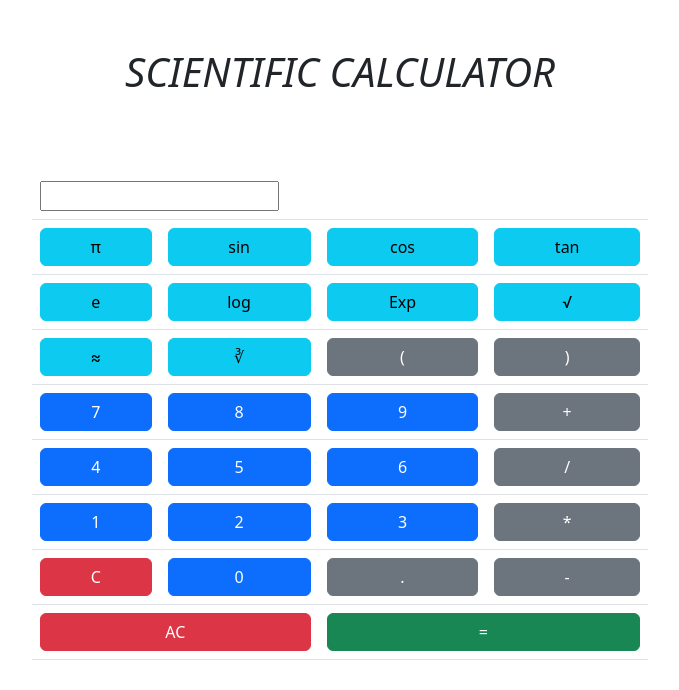
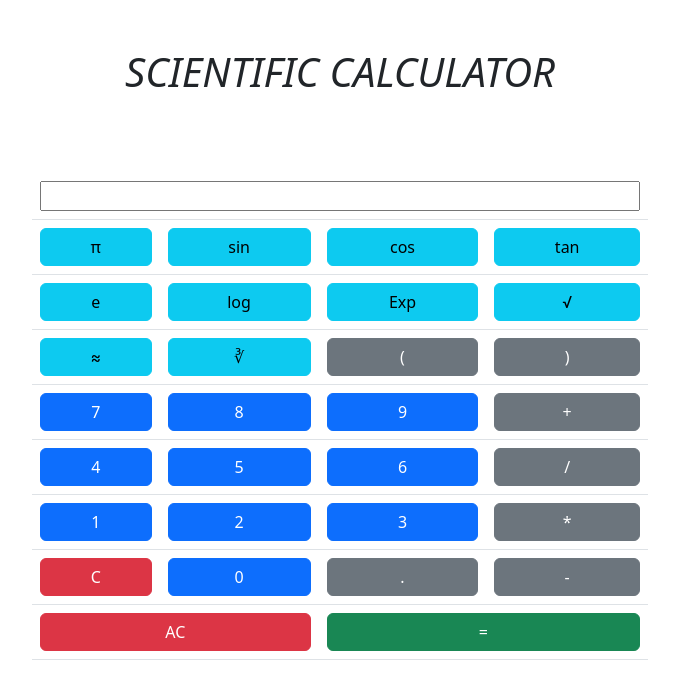
Before and after one commit to MaheenAli-dev/SCIENTIFIC_CALCULATOR, a plain HTML site: page index.html in a window 1280 px wide. Shown: the whole page, without its empty margins (300-979 px from the left). Drawn offline with nearby package versions, Linux system fonts and the light colour scheme.

Commit message:
Update index.html

```diff
--- a/index.html
+++ b/index.html
@@ -20,7 +20,7 @@
             <thead>
                 <tr>
 
-                    <th colspan="4"><input type="text" id="result" class="form-controls"></th>
+                    <th colspan="4"><input type="text" id="result" class="form-controls w-100"></th>
                 </tr>
             </thead>
             <tbody>
```
